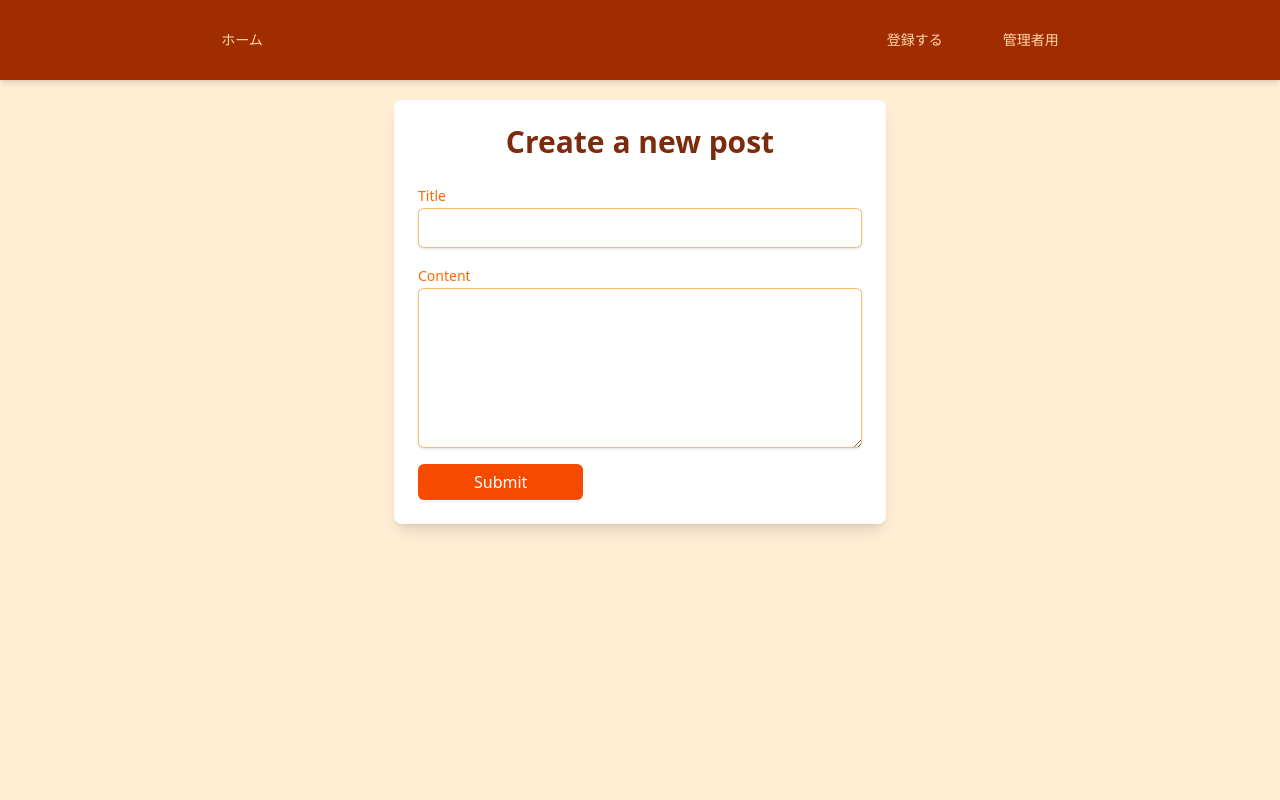
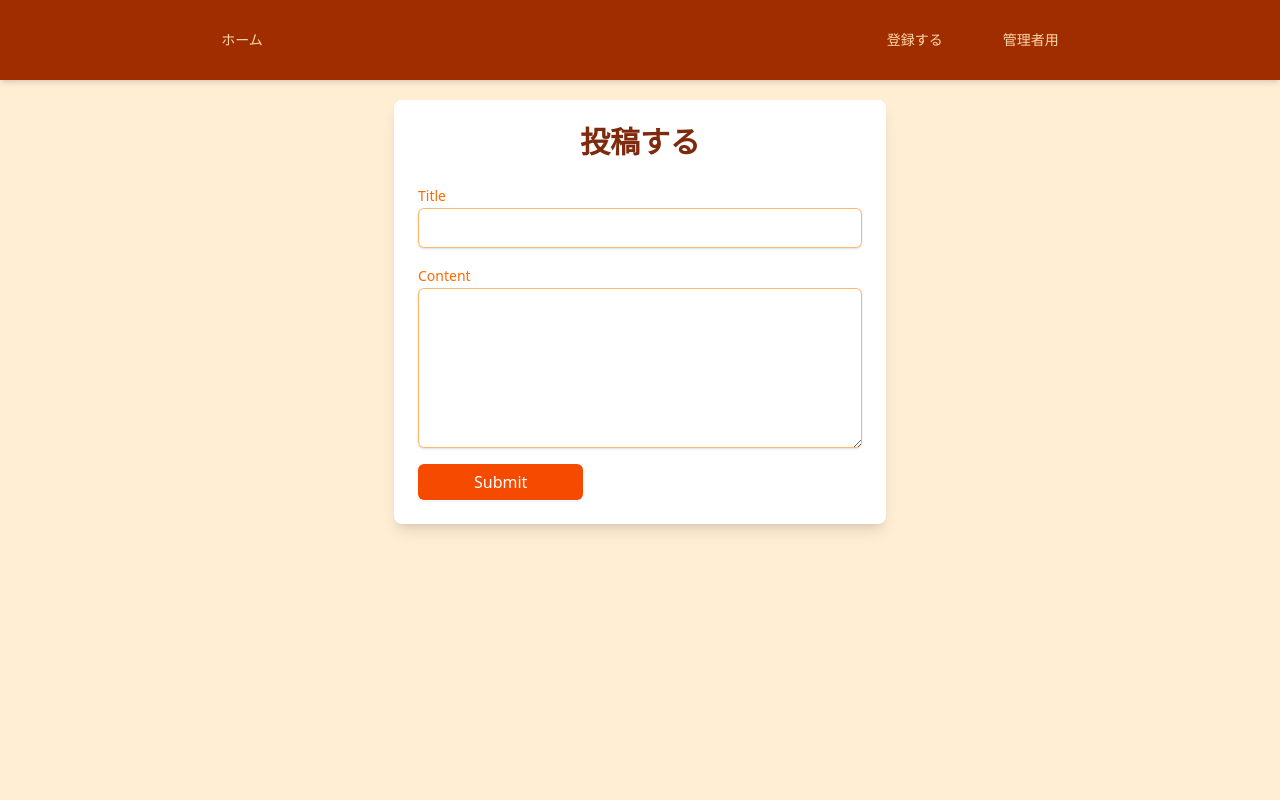
Before and after one commit to kashsan-jp/fukuya-blog, a Next.js app: page /posts/create in a window 1280 px wide. Shown: the top 800 px of the page. Built offline with nearby package versions, Linux system fonts and the light colour scheme; no server answers.

Commit message:
8.19.３

```diff
--- a/src/app/(auth)/register/page.jsx
+++ b/src/app/(auth)/register/page.jsx
@@ -15,7 +15,7 @@ export default function Register() {
 
   return (
     <div className='container lg:w-1/2 sm: min-width:90%'>
-        <h1 className='title'>登録する</h1>
+        <h1 className='title'>ブログに登録する</h1>
 
         <form action={action} className='space-y-4'>
           <div>
--- a/src/app/posts/create/page.jsx
+++ b/src/app/posts/create/page.jsx
@@ -4,7 +4,7 @@ import BlogForm from "@/components/BlogForm";
 export default async function create() {
     return (
         <div className="container lg:w-1/2 sm: min-width: 90%">
-            <h1 className="title">Create a new post</h1>
+            <h1 className="title">投稿する</h1>
 
             <BlogForm handler={createPost}/>
         </div>
```
